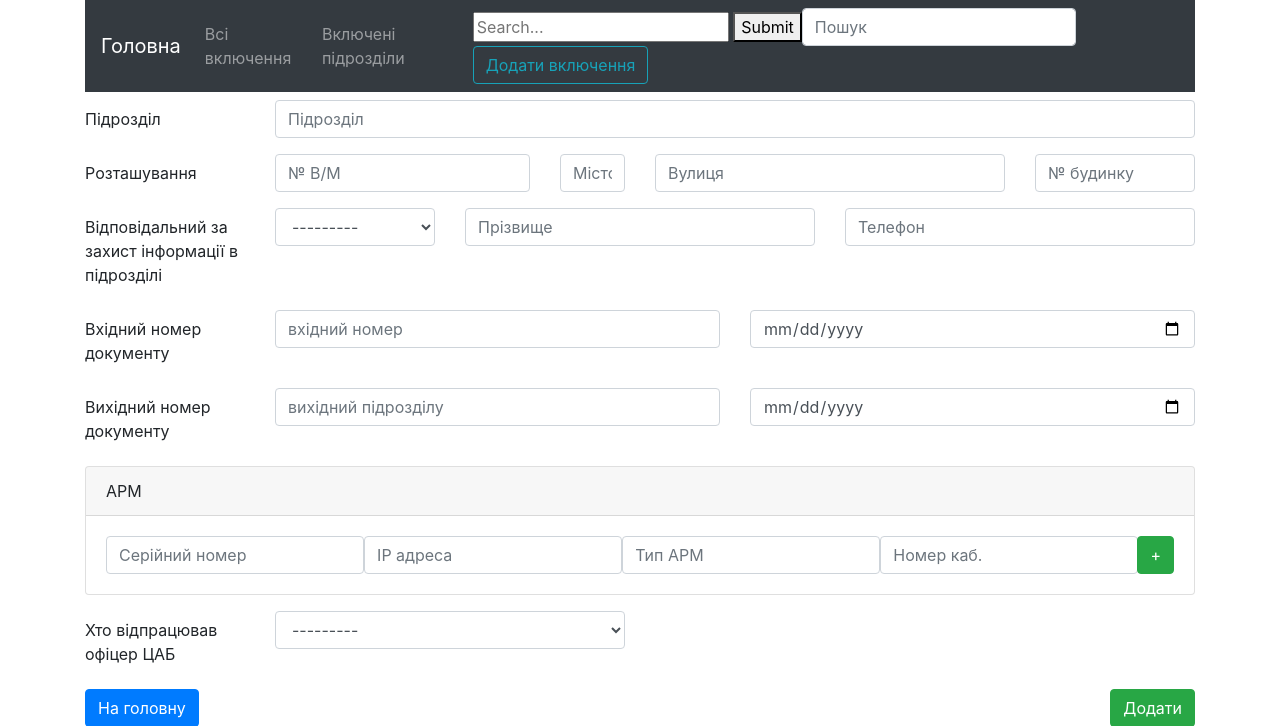
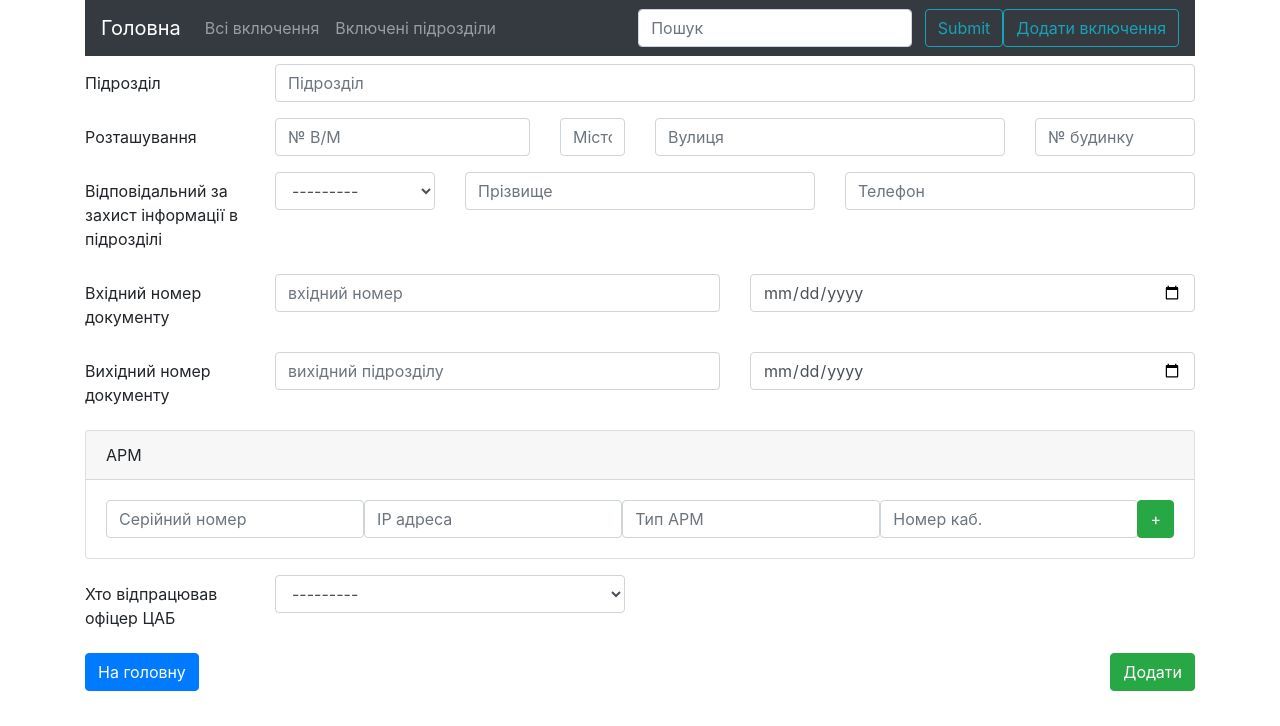
Before and after one commit to viktor-orkush/arhiv, a Django app: page /add/ in a window 1280 px wide. Shown: the top 726 px of the page. Run offline with Django 3.2, Linux system fonts and the light colour scheme; tables that the repository leaves empty hold one stand-in row (values such as "Sample post"); some libraries are stand-ins or nearby versions.

Commit message:
change input search, when search - left search variable in  input

```diff
--- a/cedoinclusion/views.py
+++ b/cedoinclusion/views.py
@@ -112,7 +112,7 @@
             sedoAllowances = SedoAllowances.objects.filter(department__name__icontains=search_query)
         except SedoAllowances.DoesNotExist:
             sedoAllowances = []
-        return render(request, 'cedoinclusion/all.html', {'sedoAllowances': sedoAllowances, 'computers': computers})
+        return render(request, 'cedoinclusion/all.html', {'sedoAllowances': sedoAllowances, 'computers': computers, 'search_query':search_query})
 
     sedoAllowances = SedoAllowances.objects.all().order_by('our_income_date')
     paginator = Paginator(sedoAllowances, 25)  # Show 25 contacts per page
--- a/templates/base.html
+++ b/templates/base.html
@@ -5,10 +5,6 @@
     <link rel="stylesheet" href="{% static 'css/bootstrap.css' %}" type="text/css"/>
     <link rel="stylesheet" href="{% static 'icons/fontawesome/css/all.css' %}">
     <script src="{% static 'js/jquery-3.3.1.min.js' %}"></script>
-{#    <script#}
-{#  src="https://code.jquery.com/jquery-1.12.4.js"#}
-{#  integrity="sha256-Qw82+bXyGq6MydymqBxNPYTaUXXq7c8v3CwiYwLLNXU="#}
-{#  crossorigin="anonymous"></script>#}
     <script src="{% static 'js/bootstrap.js' %}"></script>
     <script src="{% static 'js/add_remove.js' %}"></script>
     <meta charset="UTF-8">
@@ -38,10 +34,9 @@
                 <div class="form-inline">
                     <form action="" method="post">
                         {% csrf_token %}
-                        <input  id="search_box" type="text" name="search_box"  placeholder="Search..." >
-                        <button id="search_submit" type="submit" >Submit</button>
+                        <input class="form-control mr-sm-2" type="search" placeholder="Пошук" name="search_box" value="{{ search_query}}">
+                        <button class="btn btn-outline-info my-2 my-sm-0" id="search_submit" type="submit" >Submit</button>
                     </form>
-                    <input class="form-control mr-sm-2" type="search" placeholder="Пошук" aria-label="Search" id="myInput">
                     <a href=" {% url 'add_inclusion' %}" class="btn btn-outline-info my-2 my-sm-0" type="submit">Додати включення</a>
                 </div>
             </div>
```
